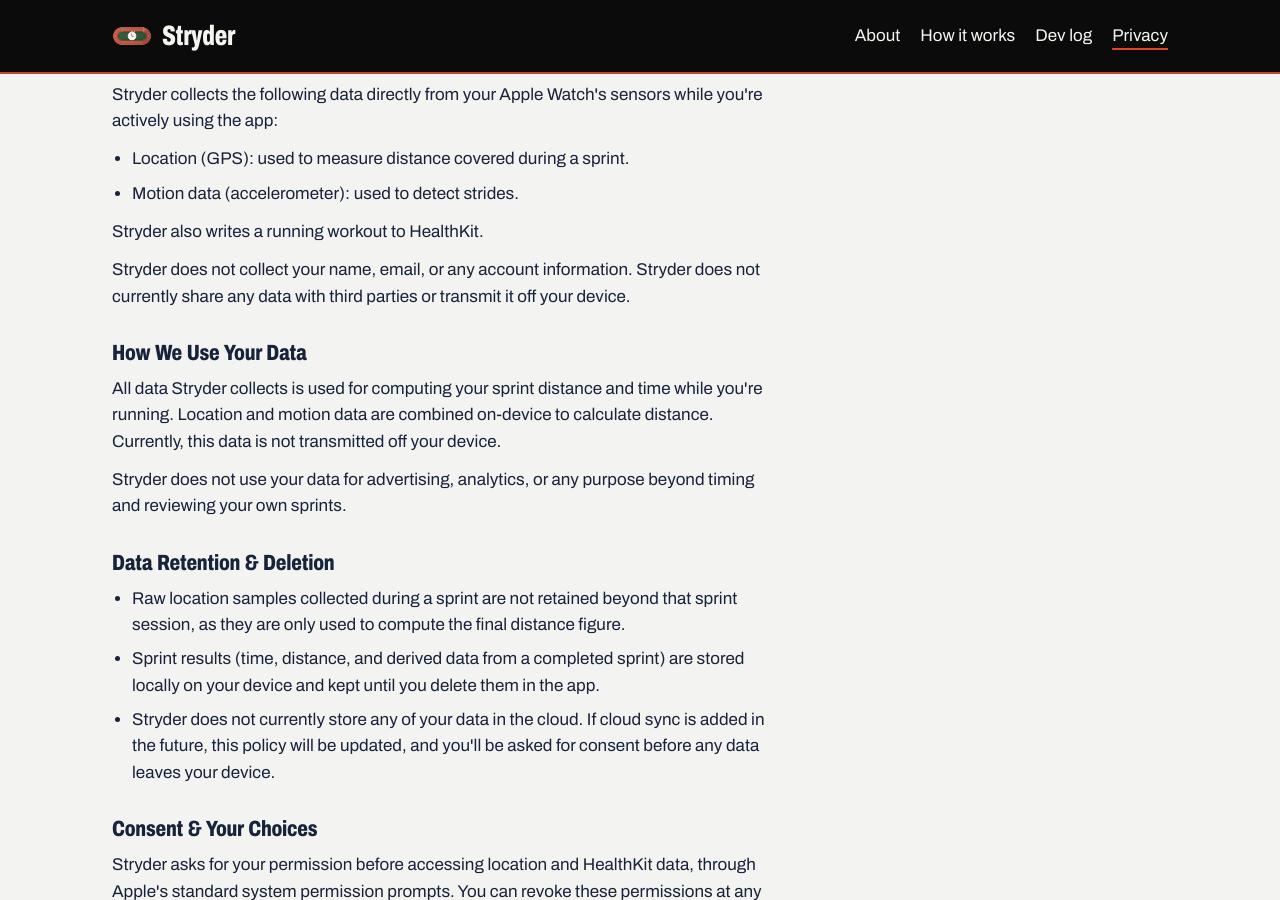
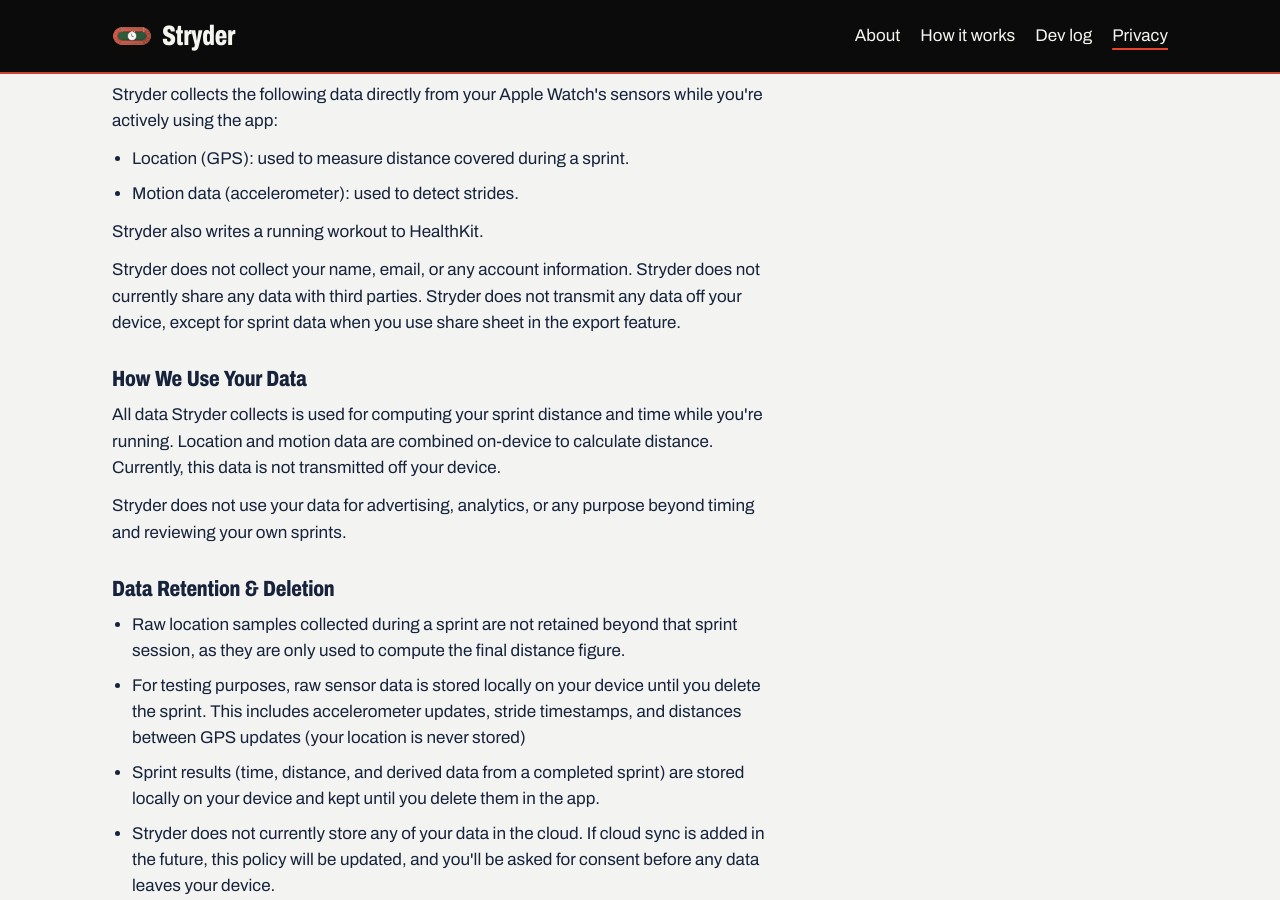
Before and after one commit to luminescent11/Stryder-Website, a Jekyll site: the page built from privacy.html, in a window 1280 px wide and 900 px high, scrolled down 484 px. Built offline with Jekyll 4.4.1, drawn with Linux system fonts in a browser that asks for light colours.

Commit message:
Updated privacy policy for v1.1.5

```diff
--- a/privacy.html
+++ b/privacy.html
@@ -23,7 +23,7 @@
         </ul>
 
         <p>Stryder also writes a running workout to HealthKit.</p>
-        <p>Stryder does not collect your name, email, or any account information. Stryder does not currently share any data with third parties or transmit it off your device.</p>
+        <p>Stryder does not collect your name, email, or any account information. Stryder does not currently share any data with third parties. Stryder does not transmit any data off your device, except for sprint data when you use share sheet in the export feature.</p>
 
         <h3>How We Use Your Data</h3>
         <p>All data Stryder collects is used for computing your sprint distance and time while you're running. Location and motion data are combined on-device to calculate distance. Currently, this data is not transmitted off your device.</p>
@@ -32,6 +32,7 @@
         <h3>Data Retention &amp; Deletion</h3>
         <ul>
         <li>Raw location samples collected during a sprint are not retained beyond that sprint session, as they are only used to compute the final distance figure.</li>
+        <li>For testing purposes, raw sensor data is stored locally on your device until you delete the sprint. This includes accelerometer updates, stride timestamps, and distances between GPS updates (your location is never stored)</li>
         <li>Sprint results (time, distance, and derived data from a completed sprint) are stored locally on your device and kept until you delete them in the app.</li>
         <li>Stryder does not currently store any of your data in the cloud. If cloud sync is added in the future, this policy will be updated, and you'll be asked for consent before any data leaves your device.</li>
         </ul>
```
